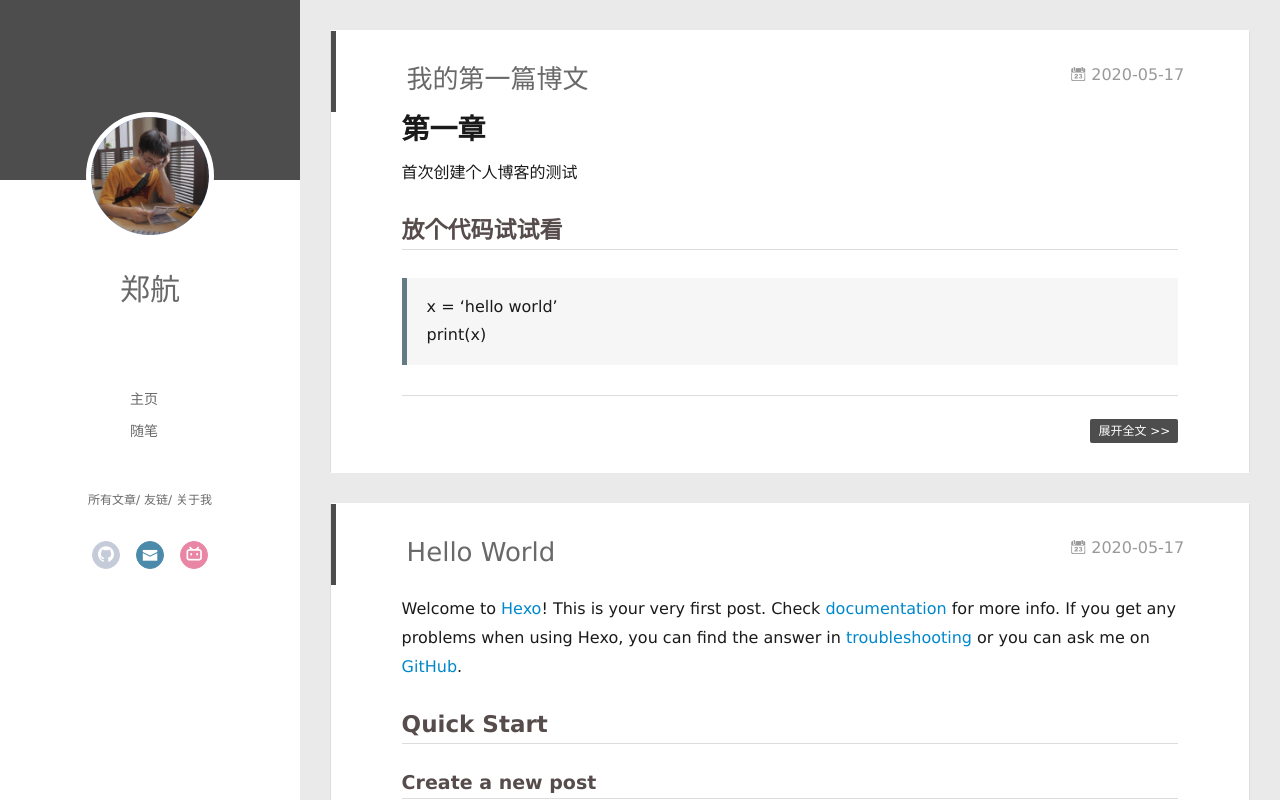
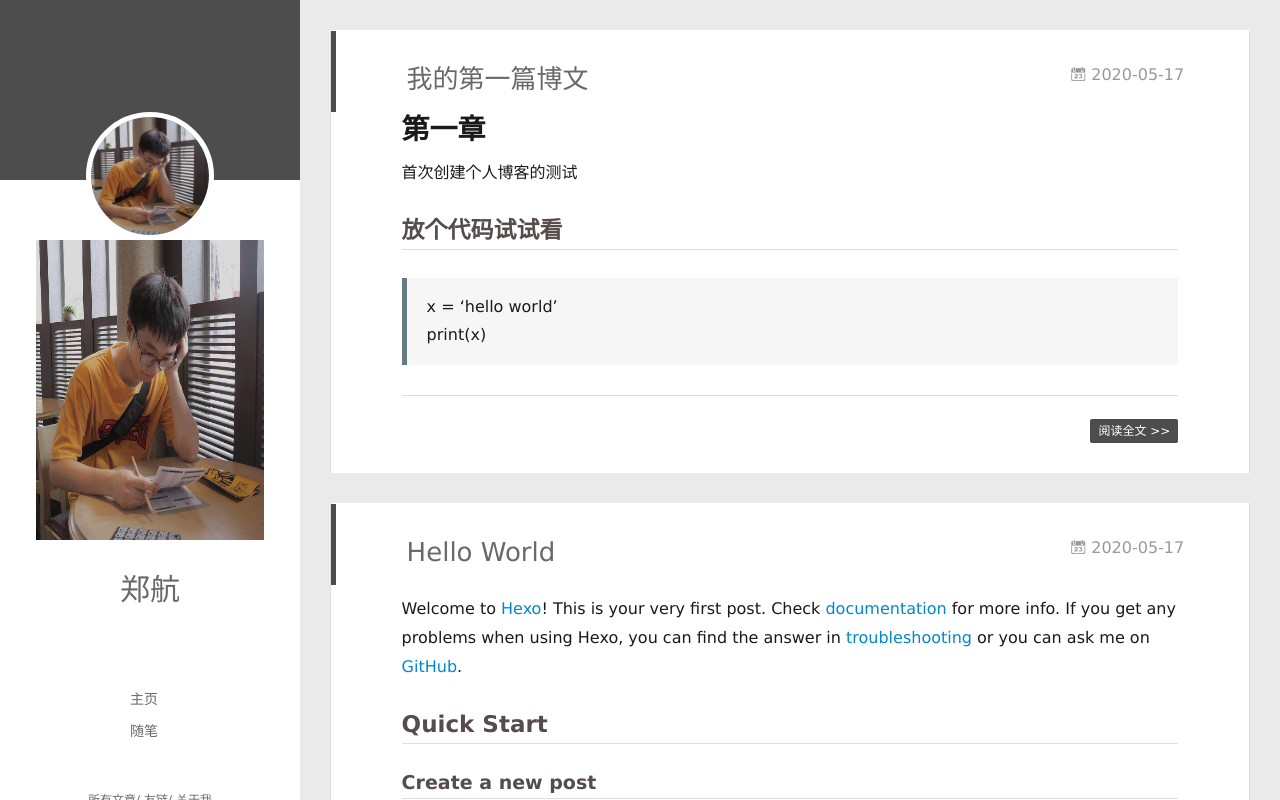
Before and after one commit to ZhengHang97/zhenghang97.github.io, a plain HTML site: page index.html in a window 1280 px wide. Drawn offline with Linux system fonts and the light colour scheme; some packages are replaced by stand-ins of ours; no server answers; a script that the page names is missing.

Commit message:
Site updated: 2020-05-18 12:42:46

```diff
--- a/index.html
+++ b/index.html
@@ -42,8 +42,9 @@
 <div class="intrude-less">
 	<header id="header" class="inner">
 		<a href="/" class="profilepic">
-			<img src="/assert/version1.0.jpg" class="js-avatar">
+			<img src="/asset/img/version1.0.jpg" class="js-avatar show">
 		</a>
+		<img src="/asset/img/version1.0.jpg" class="js-avatar show" style="width: 100%;height: 100%;opacity: 1;">
 		<hgroup>
 		  <h1 class="header-author"><a href="/">郑航</a></h1>
 		</hgroup>
@@ -98,7 +99,7 @@
 	<div class="intrude-less">
 		<header id="header" class="inner">
 			<div class="profilepic">
-				<img src="/assert/version1.0.jpg" class="js-avatar">
+				<img src="/asset/img/version1.0.jpg" class="js-avatar">
 			</div>
 			<hgroup>
 			  <h1 class="header-author js-header-author">郑航</h1>
@@ -184,7 +185,7 @@
 
 
         <p class="article-more-link">
-          <a class="article-more-a" href="/2020/05/17/%E6%88%91%E7%9A%84%E7%AC%AC%E4%B8%80%E7%AF%87%E5%8D%9A%E6%96%87/">展开全文 >></a>
+          <a class="article-more-a" href="/2020/05/17/%E6%88%91%E7%9A%84%E7%AC%AC%E4%B8%80%E7%AF%87%E5%8D%9A%E6%96%87/">阅读全文 >></a>
         </p>
 
 
@@ -260,7 +261,7 @@
 
 
         <p class="article-more-link">
-          <a class="article-more-a" href="/2020/05/17/hello-world/">展开全文 >></a>
+          <a class="article-more-a" href="/2020/05/17/hello-world/">阅读全文 >></a>
         </p>
 
 
```
Also changed, not shown: 2020/05/17/hello-world/index.html (+3 -2 lines), 2020/05/17/我的第一篇博文/index.html (+3 -2 lines), archives/2020/05/index.html (+3 -2 lines), archives/2020/index.html (+3 -2 lines), archives/index.html (+3 -2 lines), asset/img/version1.0.JPG (renamed from assert/version1.0.JPG).
